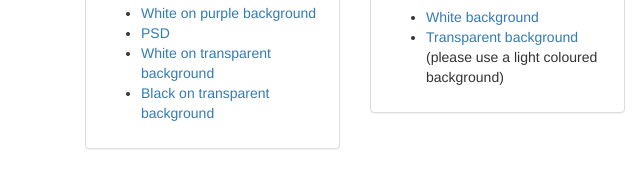
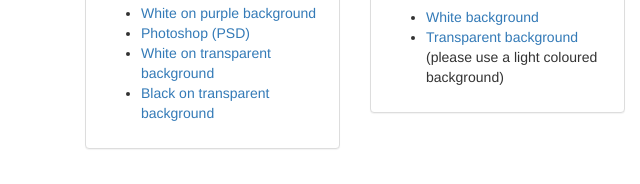
Before and after one commit to JustinWingChungHui/dcweb, a website: page promo/index.html in a window 1280 px wide. Shown: the part 326-510 px from the top of the page, 0-640 px from the left. Drawn offline with nearby package versions, Linux system fonts and the light colour scheme.

Commit message:
Updated PSD decription

```diff
--- a/promo/index.html
+++ b/promo/index.html
@@ -39,7 +39,7 @@
 				<h4>Downloads:</h4>
 				<ul>
 					<li><a href="logo_purple_background.jpg" target="_blank">White on purple background</a></li>
-					<li><a href="logo.psd" target="_blank">PSD</a></li>
+					<li><a href="logo.psd" target="_blank">Photoshop (PSD)</a></li>
 					<li><a href="logo_white_transparent_background.png" target="_blank">White on transparent background</a></li>
 					<li><a href="logo_black_transparent_background.png" target="_blank">Black on transparent background</a></li>
 				</ul>
```
